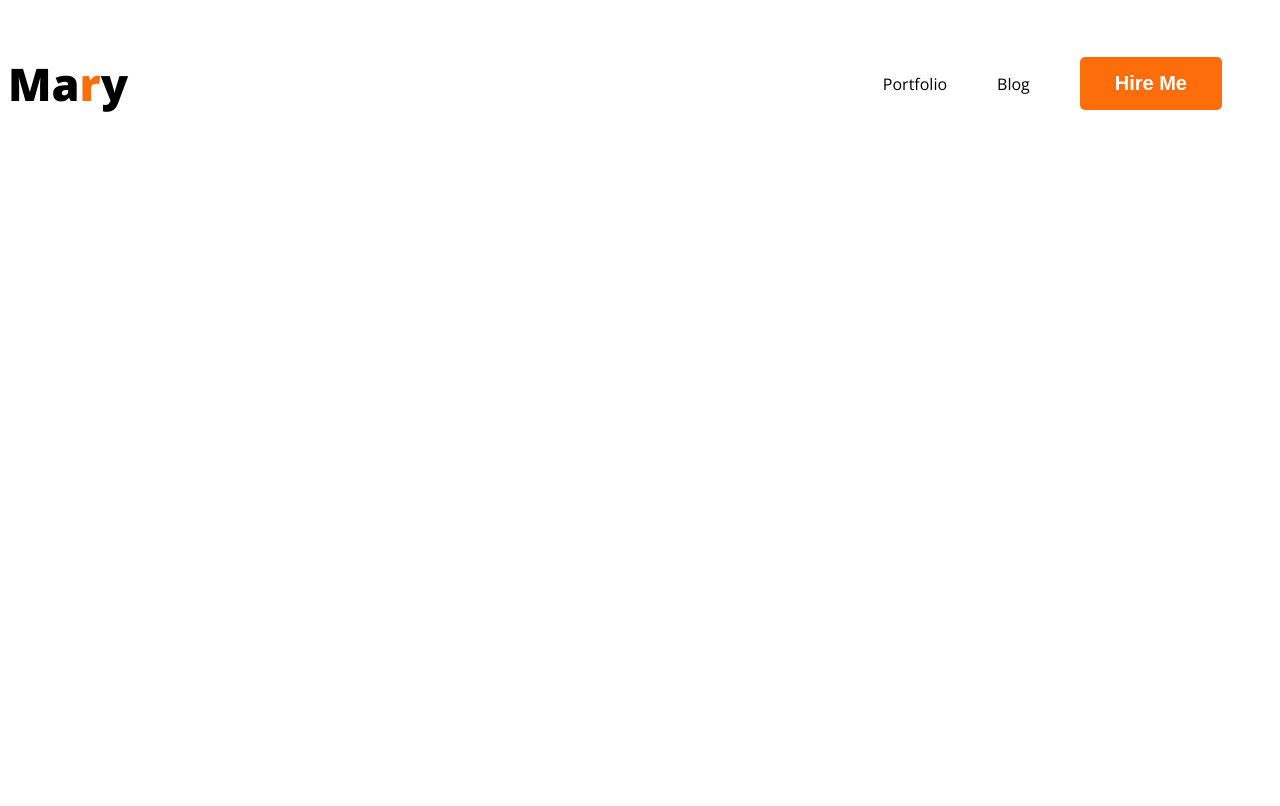
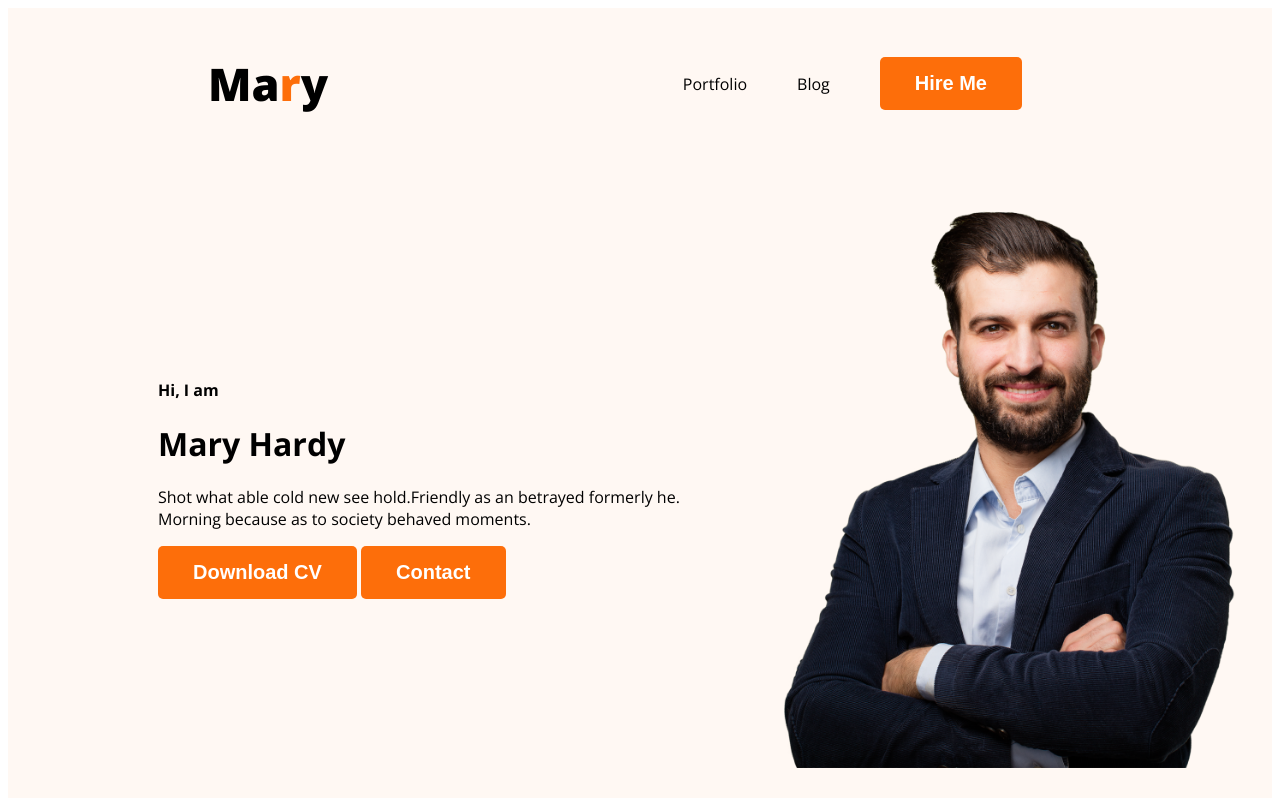
Before and after one commit to jamil986/2nd-portfolio, a plain HTML site: page index.html in a window 1280 px wide. Drawn offline with nearby package versions, Linux system fonts and the light colour scheme.

Commit message:
added banner

```diff
--- a/index.html
+++ b/index.html
@@ -11,7 +11,7 @@
 </head>
 
 <body>
-    <header>
+    <header class="header">
         <nav>
             <h3 class="nav-title">Ma<span class="text-primary">r</span>y</h3>
             <ul>
@@ -20,6 +20,16 @@
                 <li><button class="btn-primary">Hire Me</button></li>
             </ul>
         </nav>
+        <div class="banner">
+            <div class="banner-content">
+                <h4 class="banner-welcome">Hi, I  am</h4>
+                <h1 class="banner-title">Mary Hardy</h1>
+                <p>Shot what able cold new see hold.Friendly as an betrayed formerly he. Morning because as to society behaved moments.</p>
+                <button class="btn-primary">Download CV</button>
+                <button class="btn-primary">Contact</button>
+            </div>
+            <img class="profile-pic" src="images/hardy.png" alt="">
+        </div>
     </header>
 
     <main>
--- a/style/portfolio.css
+++ b/style/portfolio.css
@@ -9,6 +9,7 @@ nav {
     display: flex;
     justify-content: space-between;
     align-items: center;
+    margin: 0 200px;
 }
 
 .text-primary {
@@ -23,7 +24,7 @@ nav {
 
 nav>ul {
     display: flex;
-    align-items:center;
+    align-items: center;
 }
 
 nav li {
@@ -34,9 +35,25 @@ nav li {
 .btn-primary {
     border-radius: 5px;
     background: rgb(253, 110, 10);
-    border:0;
+    border: 0;
     font-size: 20px;
-    font-weight:700;
-    color:white;
-    padding:15px 35px;
+    font-weight: 700;
+    color: white;
+    padding: 15px 35px;
 }
+
+/* nav sheard styles*/
+
+.header {
+    background-color: rgb(255, 248, 243);
+}
+
+.banner {
+    padding: 30px 30px 30px 150px;
+    display: flex;
+    align-items: center;
+}
+
+.banner .profile-pic {
+    width: 500px;
+}
```
Also changed, not shown: images/developer.png (added), images/hardy.png (added), images/header_bg.png (added), images/icons/facebook.png (added), images/icons/insta.png (added), images/icons/js.png (added), images/icons/mongo.png (added), images/icons/nodejs.png (added), images/icons/react.png (added), images/icons/twitter.png (added).
